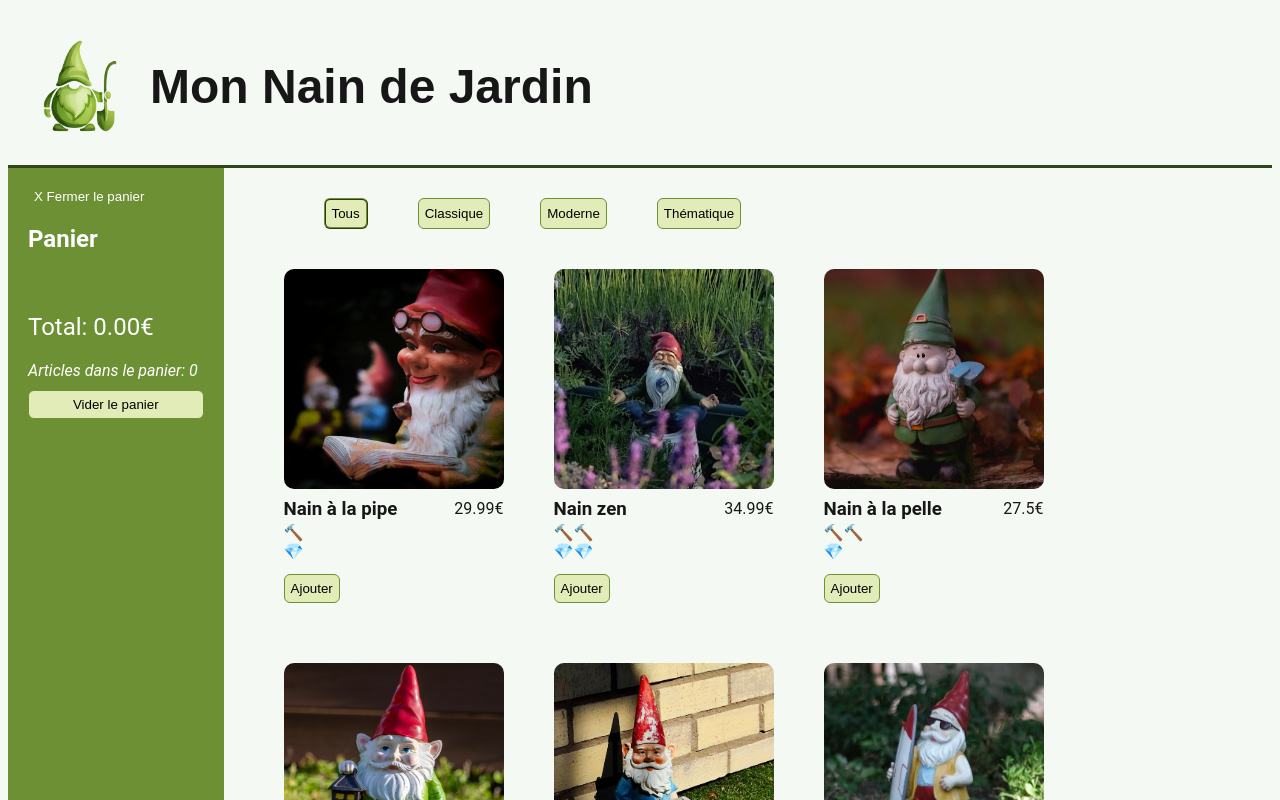
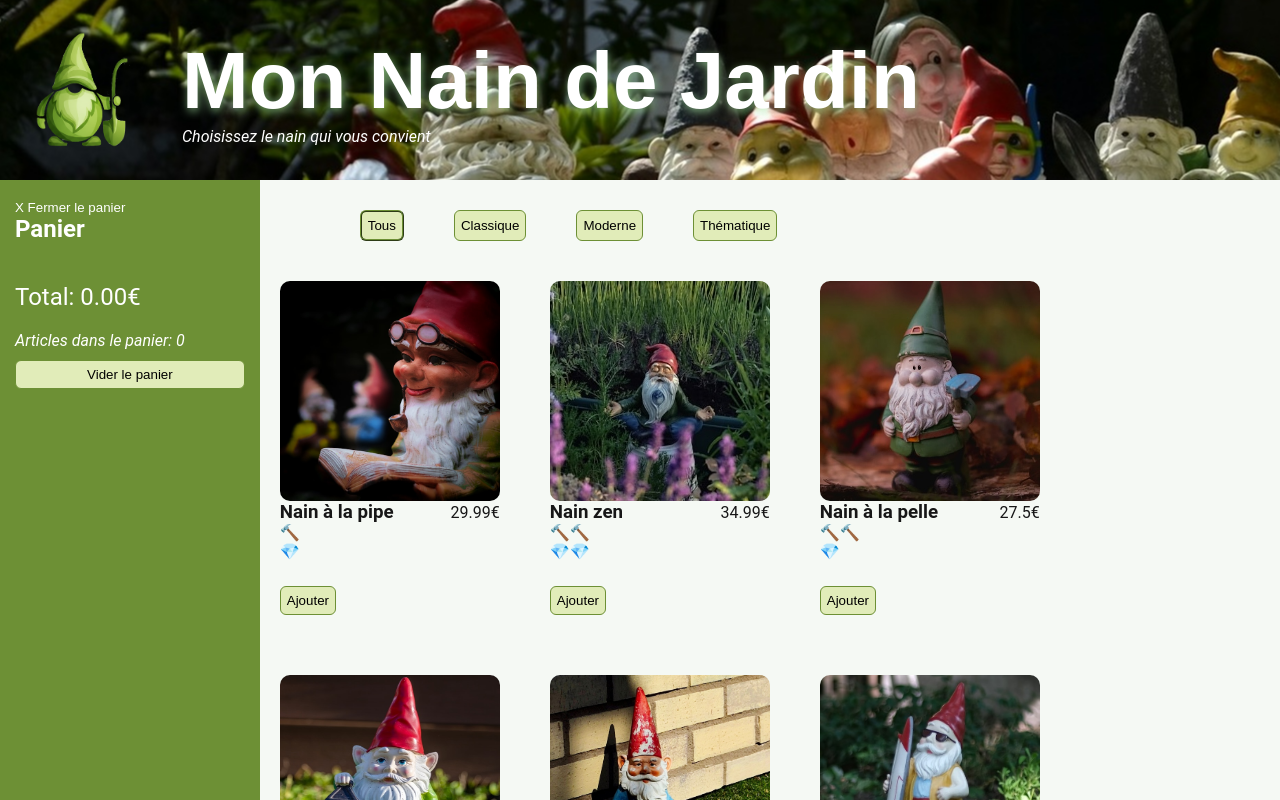
Before and after one commit to Lilousound/mon-nain-de-jardin, a Next.js app: page / in a window 1280 px wide. Shown: the top 800 px of the page. Built offline with nearby package versions, Linux system fonts and the light colour scheme.

Commit message:
redesigned items in cart with shadow effect. designed the banner

```diff
--- a/app/globals.css
+++ b/app/globals.css
@@ -22,7 +22,12 @@
     --primary-font: 'Roboto', Arial, sans-serif;
   }
 } */
+* {
+  box-sizing: border-box;
+  margin: 0;
+  padding: 0;
 
+}
 body {
   background: var(--background);
   color: var(--foreground);
--- a/app/page.tsx
+++ b/app/page.tsx
@@ -14,8 +14,12 @@ export default function Home() {
 
       <div>
         <Banner>
-          <Image src={logo} alt='Logo' className='banner-logo' />
-          <h1>Mon Nain de Jardin</h1>
+            <Image src={logo} alt='Logo' className='banner-logo' />
+            <div className="banner-title">
+              <h1>Mon Nain de Jardin</h1>
+              <p>Choisissez le nain qui vous convient</p>
+             </div>
+
         </Banner>
         <div className="main-layout">
           <Cart cart={cart} updateCart={updateCart}/>
--- a/app/styles/Banner.css
+++ b/app/styles/Banner.css
@@ -1,19 +1,30 @@
 .banner{
   color: var(--main-color);
-  text-align: right;
-  padding: 32px;
-  border-bottom: solid 3px #2D4616;
   display: flex;
   align-items: center;
+  text-align: right;
+  background-image: url(../assets/background.jpg);
+  background-position: center;
+  padding: 32px;
+}
+.banner-title {
   gap: 30px;
+  padding: 0 30px;
 }
 .banner h1{
-  font-size: 3rem;
-  margin: 0;
+  font-size: 5em;
+  margin: 0 20px;
   font-family: Brush Script MT , sans-serif;
+  color: #ffffff;
+  text-shadow: 1px 3px 10px rgba(166, 225, 161, 0.702);
 }
-
 .banner-logo{
-  width: 80px;
+  width: 100px;
   height: auto;
 }
+.banner p {
+ color: #ffffff;
+ font-style: italic;
+ text-align: left;
+padding: 0 20px;
+}
--- a/app/styles/Cart.css
+++ b/app/styles/Cart.css
@@ -1,11 +1,11 @@
 .cart{
-  padding: 20px 20px;
+  padding: 20px 15px;
   color: white;
   background-color: var(--main-green);
   display: flex;
 	flex-direction: column;
 	justify-content: flex-start;
-  width: 220px;
+  width: 330px;
   overflow-x: hidden;
 }
 #cart-total {
@@ -17,13 +17,16 @@
   overflow-x: hidden;
 }
 .cart-item {
+  width: 97%;
   display: flex;
   flex-direction: column;
   justify-content: center;
   margin: 10px 0;
-  border: 1px solid var(--foreground);
+  /* border: 1px solid var(--foreground); */
   padding: 10px;
   border-radius: 5px;
+  background-color: #84a63f;
+  box-shadow: 5px 5px 5px rgba(35, 63, 46, 0.517);
 }
 .cart-item-name {
   display: flex;
@@ -52,7 +55,7 @@
   text-align: left;
 }
 .cart-closed{
-  width: 268px; /* +48px de cart*/
+  width: 308px;
   text-align: center;
 }
 .cart-closed button {
--- a/app/styles/GnomeItem.css
+++ b/app/styles/GnomeItem.css
@@ -3,6 +3,7 @@
   width: 220px;
   border-radius: 10px;
   margin-bottom: 75px;
+
 }
 .gnome-item-cover{
   height: 100%;
@@ -12,11 +13,10 @@
   align-items: flex-start;
   justify-content: center;
   flex-direction: column;
+
 }
 .gnome-item-infos {
   display: flex;
   align-items: center;
   justify-content: space-between;
-  margin-bottom: -15px;
-  margin-top: -10px;
 }
```
Also changed, not shown: app/assets/background.jpg (added).
